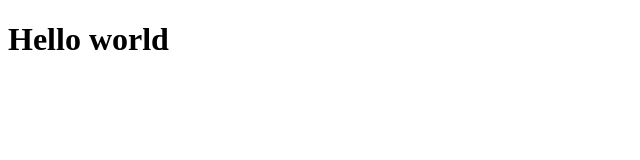
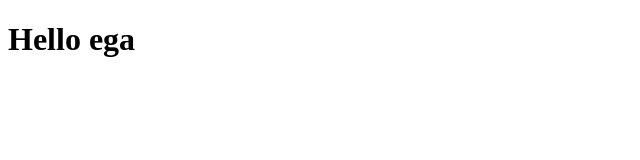
Before and after one commit to Kampus-Merdeka-Software-Engineering/km-feb24-jakarta-1, a plain HTML site: page raihan.html in a window 1280 px wide. Shown: the full height of the page, 0-640 px from the left. Drawn offline with Linux system fonts and the light colour scheme.

Commit message:
hello ega

```diff
--- a/raihan.html
+++ b/raihan.html
@@ -6,6 +6,6 @@
     <title>raihan nandito</title>
 </head>
 <body>
-    <h1>Hello world</h1>
+    <h1>Hello ega</h1>
 </body>
 </html>
```
